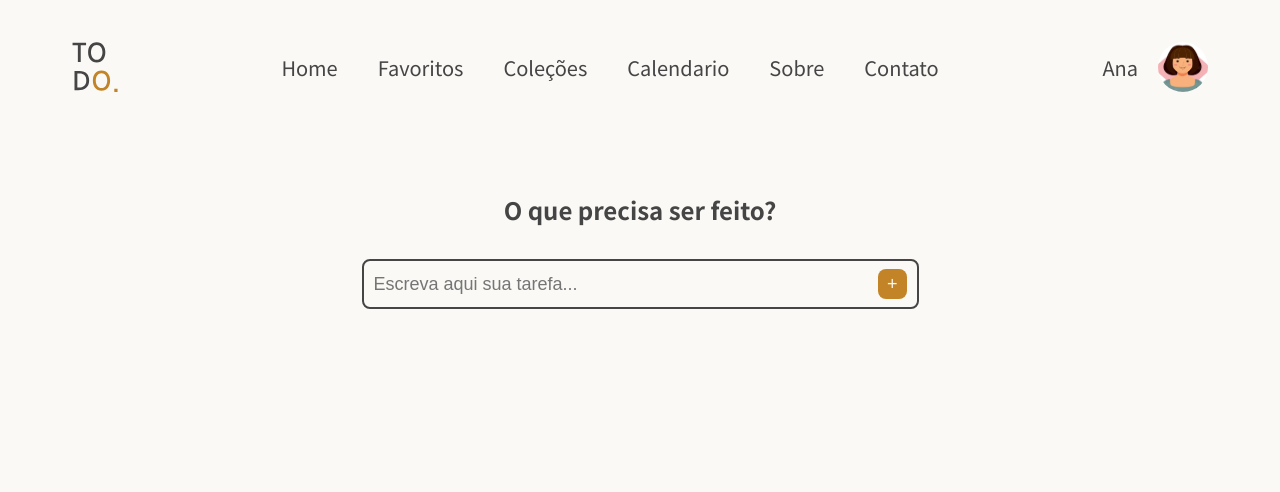
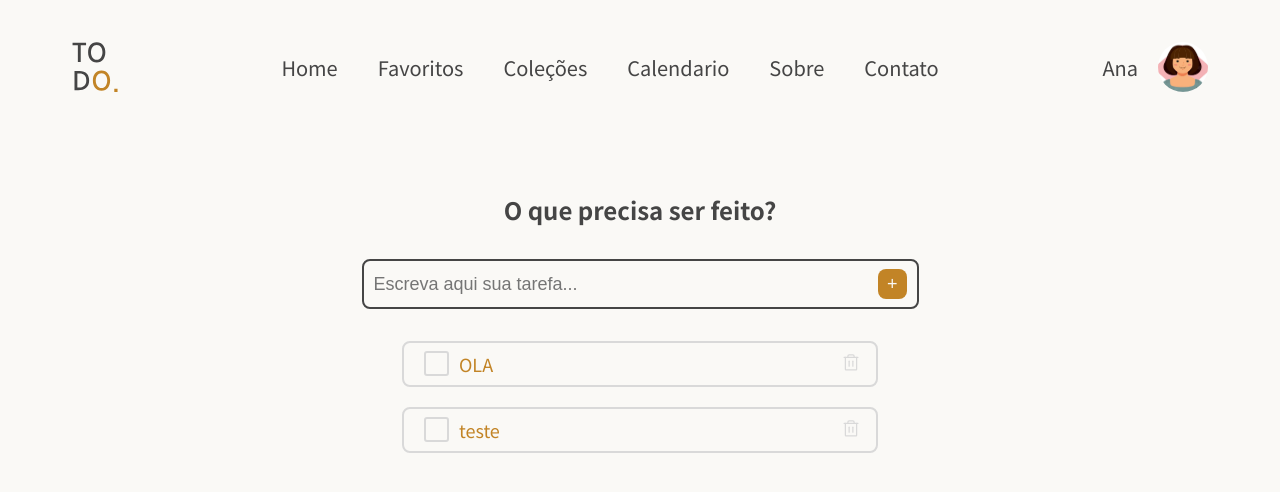
Before and after one commit to Allysr/ToDo, a React (Vite) app in the folder ToDo/: page / in a window 1280 px wide. Shown: the top 492 px of the page. Built offline with nearby package versions, Linux system fonts and the light colour scheme.

Commit message:
feat: terminando componente de tarefas

```diff
--- /dev/null
+++ b/ToDo/src/components/Task/index.tsx
@@ -0,0 +1,21 @@
+import { TaskStyled } from "./styles";
+import { Trash } from "phosphor-react";
+
+interface TaskProps {
+  task: string;
+}
+
+export const Task = (props: TaskProps) => {
+  return (
+    <TaskStyled>
+      <label className="container">
+        <input type="checkbox" />
+        <span className="text">{props.task}</span>
+        <span className="checkmark"></span>
+      </label>
+      <button>
+        <Trash className="trash"size={20} weight="regular" />
+      </button>
+    </TaskStyled>
+  );
+};
--- /dev/null
+++ b/ToDo/src/components/Task/styles.ts
@@ -0,0 +1,105 @@
+import styled from "styled-components";
+
+export const TaskStyled = styled.div`
+  border: solid 2px #D9D9D9;
+  border-radius: 8px;
+  display: flex;
+  justify-content: space-between;
+  align-items: center;
+  padding: 2px 15px;
+  width: 476px;
+  height: 46px;
+
+  .container {
+    display: block;
+    position: relative;
+    padding-left: 35px;
+    justify-content: center;
+    gap: 3px;
+    cursor: pointer;
+    font-size: 18px;
+    -webkit-user-select: none;
+    -moz-user-select: none;
+    -ms-user-select: none;
+    user-select: none;
+    color: ${(props) => props.theme.colors.defaultBrown};
+  }
+
+  .container input {
+    position: absolute;
+    opacity: 0;
+    cursor: pointer;
+    height: 0;
+    width: 0;
+  }
+
+  .checkmark {
+    position: absolute;
+    top: 0;
+    left: 0;
+    height: 25px;
+    width: 25px;
+    border: solid 2px #D9D9D9;
+    border-radius: 3px;
+
+  }
+
+  .container input:checked ~ .text {
+    color: #D9D9D9;
+    text-decoration: line-through;
+
+  }
+
+  .container input:checked ~ .checkmark {
+    background-color: #0CBC8B;
+    border: none;
+  }
+
+
+  .checkmark:after {
+    content: "";
+    position: absolute;
+    display: none;
+  }
+
+  .container input:checked ~ .checkmark:after {
+    display: block;
+  }
+
+
+  .container .checkmark:after {
+    left: 9px;
+    top: 5px;
+    width: 5px;
+    height: 10px;
+    border: solid white;
+    border-width: 0 3px 3px 0;
+    -webkit-transform: rotate(45deg);
+    -ms-transform: rotate(45deg);
+    transform: rotate(45deg);
+    color: red;
+
+  }
+
+  input {
+    cursor: pointer;
+  }
+
+  label {
+    margin-left: 5px;
+  }
+
+  button {
+    border: none;
+    background-color: transparent;
+    cursor: pointer;
+  }
+
+  .trash {
+    color: #D9D9D9;
+  }
+
+  .trash: hover {
+    color: #C55858;
+  }
+`;
--- a/ToDo/src/page/home/index.tsx
+++ b/ToDo/src/page/home/index.tsx
@@ -1,5 +1,6 @@
-import { Header } from "../../components/header";
-import { Input } from "../../components/input";
+import { Header } from "../../components/Header";
+import { Input } from "../../components/Input";
+import { Task } from "../../components/Task";
 import { HomeStyled } from "./styles";
 
 export const Home = () => {
@@ -8,9 +9,11 @@ export const Home = () => {
       <Header />
       <div className="content">
         <h2>O que precisa ser feito?</h2>
-        <Input
-          placeholder={"Escreva aqui sua tarefa..."}
-        ></Input>
+        <Input placeholder={"Escreva aqui sua tarefa..."}></Input>
+        <div className="tasks">
+          <Task task={"OLA"}></Task>
+          <Task task={"teste"}></Task>
+        </div>
       </div>
     </HomeStyled>
   );
--- a/ToDo/src/page/home/styles.ts
+++ b/ToDo/src/page/home/styles.ts
@@ -16,4 +16,10 @@ export const HomeStyled = styled.div`
     margin: 100px 72px;
     gap: 32px;
   }
+
+  .tasks {
+    display: flex;
+    flex-direction: column;
+    gap: 20px;
+  }
 `;
--- a/ToDo/src/styles/styles.ts
+++ b/ToDo/src/styles/styles.ts
@@ -3,7 +3,7 @@ export const DefaultTheme = {
       defaultBG: "#FAF9F6",
       defaultBlack: "#454545",
       defaultGray: "D9D9D9",
-      greenSecondary: "797979",
+      secondaryGray: "797979",
       defaultGreen: "0CBC8B",
       defaultBrown: "#C28426",
       defaultInput: "F9F9F9"
```
